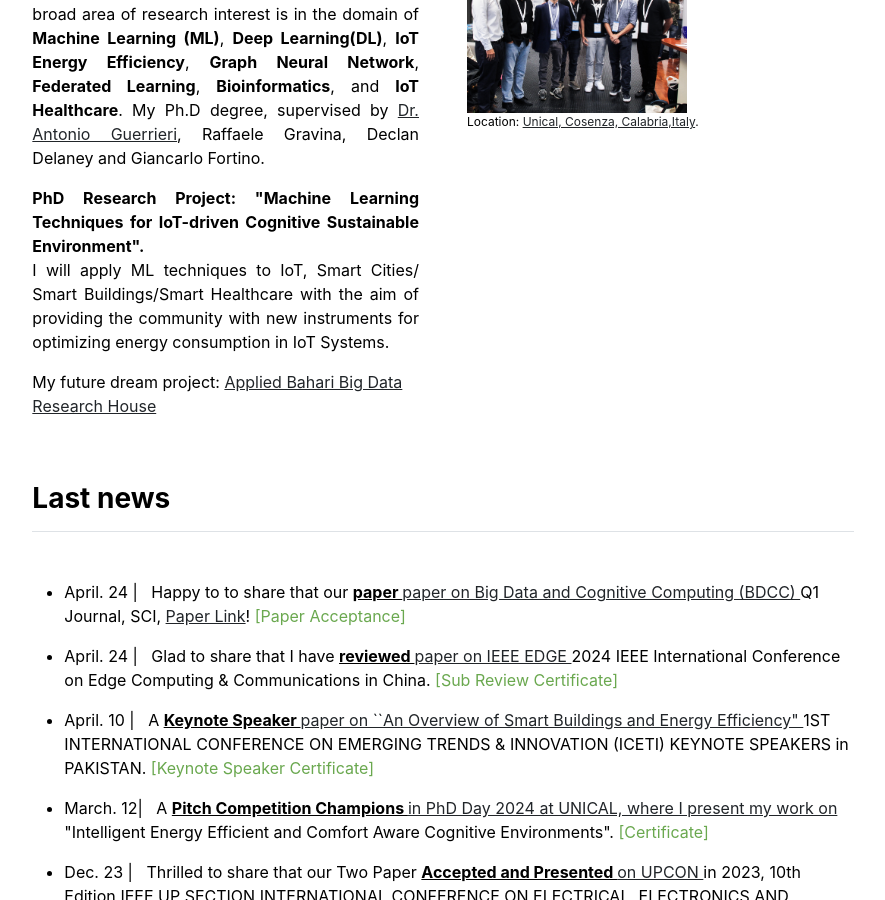
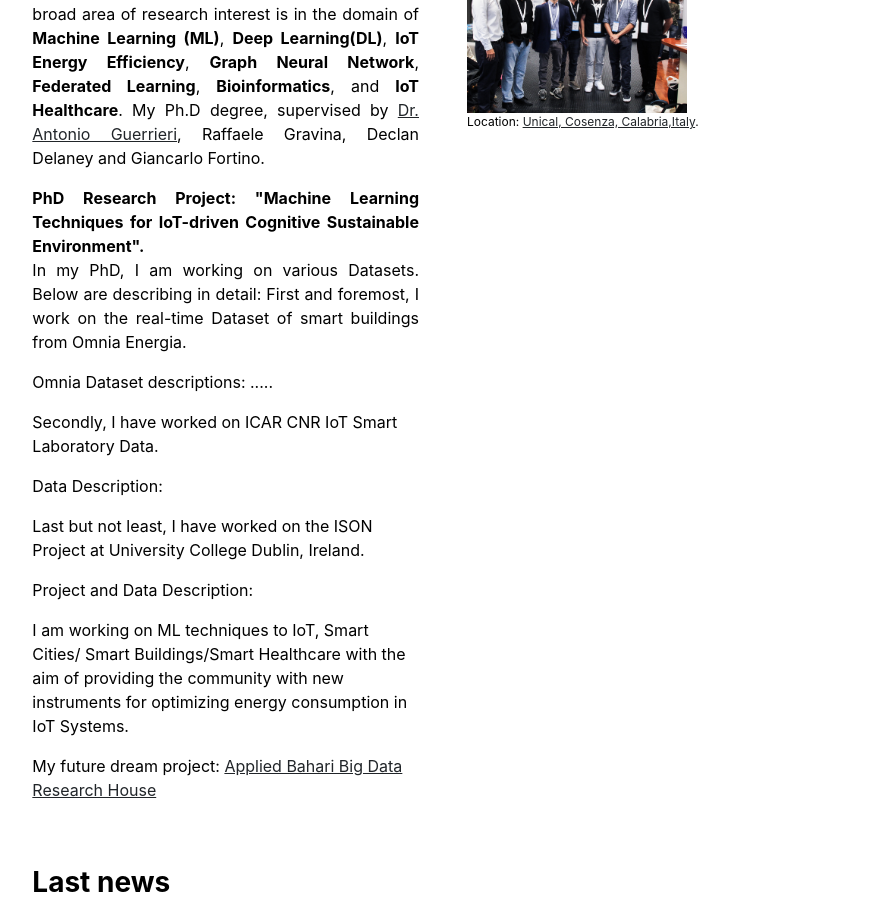
Before and after one commit to babulcseian/babulcseian.github.io, a Jekyll site: the page built from index.md, in a window 1280 px wide and 900 px high, scrolled down 669 px. Shown: the whole window, without its empty margins (197-1082 px from the left). Built offline with Jekyll 4.4.1, drawn with Linux system fonts in a browser that asks for light colours; a style sheet for code colours, icons or effects is not loaded.

Commit message:
Update home.html

```diff
--- a/_layouts/home.html
+++ b/_layouts/home.html
@@ -18,7 +18,17 @@ layout: default
        My Ph.D degree, supervised by <a class="other" href='https://www.icar.cnr.it/persone/guerrieri/'> Dr. Antonio Guerrieri</a>, Raffaele Gravina, Declan Delaney and Giancarlo Fortino.</p>
     <p align="justify">
  <strong> PhD Research Project: "Machine Learning Techniques for IoT-driven Cognitive Sustainable Environment". </strong> <br>
-I will apply ML techniques to IoT, Smart Cities/ Smart Buildings/Smart Healthcare with the aim of providing the community with new instruments for optimizing energy consumption in IoT Systems.</p>
+
+In my PhD, I am working on various Datasets. Below are describing in detail:
+      First and foremost, I work on the real-time Dataset of smart buildings from Omnia Energia.</p>
+      Omnia Dataset descriptions: .....</p>
+      Secondly, I have worked on ICAR CNR IoT Smart Laboratory Data.</p>
+      Data Description: </p>
+
+    Last but not least, I have worked on the ISON Project at University College Dublin, Ireland. </p>
+    Project and Data Description: </p>
+
+I am working on ML techniques to IoT, Smart Cities/ Smart Buildings/Smart Healthcare with the aim of providing the community with new instruments for optimizing energy consumption in IoT Systems.</p>
 My future dream project: <a class="other" href='https://babulcseian.github.io/lab'>Applied Bahari Big Data Research House</a></p>
     <!-- Before that and in the same college, I got my master's degree in Multimedia and Communications, as well as the master's degree in Telecommunications engineering in 2017. Previously, I finished my Telecommunications Engineering bachelor's degree from Universidade de Vigo in 2015. -->
 
```
